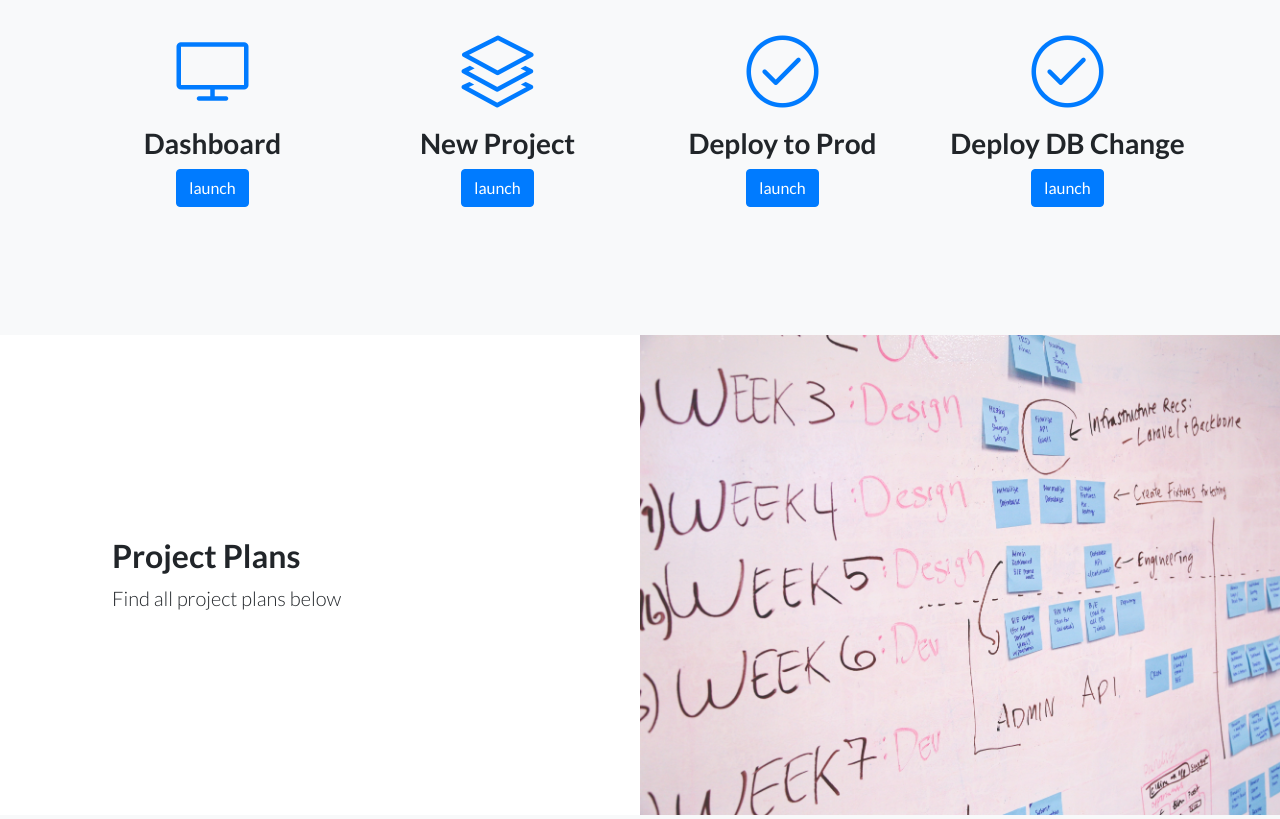
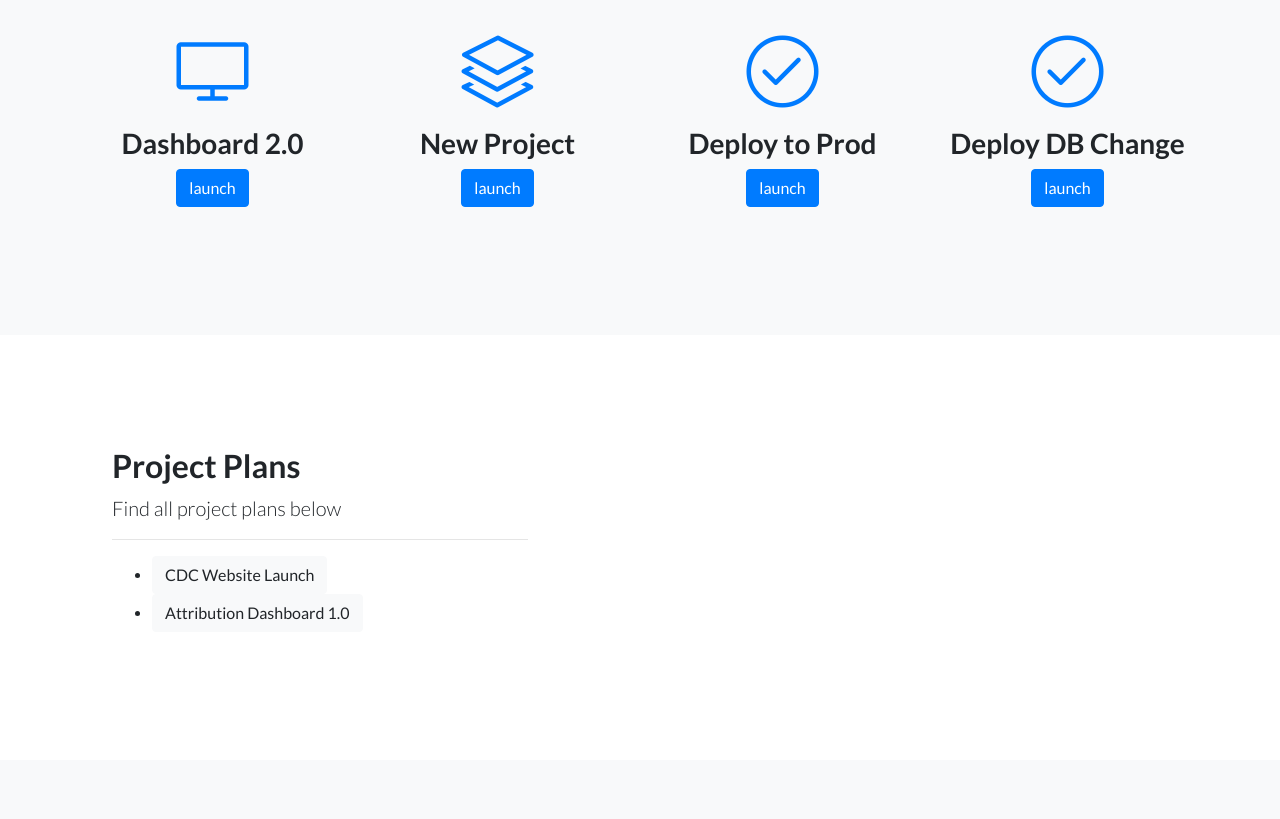
Before and after one commit to robgarcia-dev/client-project-dashboard, a website: page index.html in a window 1280 px wide. Shown: the part 700-1519 px from the top of the page. Drawn offline with Linux system fonts and the light colour scheme.

Commit message:
Dashboard 2.0 Enhancements
1. Updated dashboard to the new dashboard
2. Updated the bg-masthead to homize logo
3. Removed image from project plan list

```diff
--- a/index.html
+++ b/index.html
@@ -20,6 +20,8 @@
 
   <!-- Custom styles for this template -->
   <link href="css/landing-page.min.css" rel="stylesheet">
+  <!-- favicon -->
+  <link rel='shortcut icon' type='image/x-icon' href='img/favicon.ico' />
 
 </head>
 
@@ -42,16 +44,6 @@
           <h1 class="mb-5">Welcome to the home for all things project related</h1>
         </div>
         <div class="col-md-10 col-lg-8 col-xl-7 mx-auto">
-          <!-- <form>
-            <div class="form-row">
-              <div class="col-12 col-md-9 mb-2 mb-md-0">
-                <input type="email" class="form-control form-control-lg" placeholder="Enter your email...">
-              </div>
-              <div class="col-12 col-md-3">
-                <button type="submit" class="btn btn-block btn-lg btn-primary">Sign up!</button>
-              </div>
-            </div>
-          </form> -->
         </div>
       </div>
     </div>
@@ -61,14 +53,26 @@
   <section class="features-icons bg-light text-center">
     <div class="container">
       <div class="row">
-        <!-- column 1 dashboard -->
-        <div class="col-md-3">
+
+        <!-- Old dashboard - DO NOT USE -->
+        <!-- <div class="col-md-3">
           <div class="features-icons-item mx-auto mb-5 mb-lg-0 mb-lg-3">
             <div class="features-icons-icon d-flex">
               <i class="icon-screen-desktop m-auto text-primary"></i>
             </div>
             <h3>Dashboard</h3>
             <p class="lead mb-0"><a class="btn btn-primary" href="https://datastudio.google.com/open/1m7diOvs0VilvOSSHXjgLOJa8b3kQsC1B" role="button" target="_blank">launch</a></p>
+          </div>
+        </div> -->
+
+        <!-- column 1 dashboard 2.0 -->
+        <div class="col-md-3">
+          <div class="features-icons-item mx-auto mb-5 mb-lg-0 mb-lg-3">
+            <div class="features-icons-icon d-flex">
+              <i class="icon-screen-desktop m-auto text-primary"></i>
+            </div>
+            <h3>Dashboard 2.0</h3>
+            <p class="lead mb-0"><a class="btn btn-primary" href="https://datastudio.google.com/open/1mlopXr-UNVB7-c6-ptQ9IkICL2fLZ3L1" role="button" target="_blank">launch</a></p>
           </div>
         </div>
 
@@ -108,17 +112,22 @@
     </div>
   </section>
 
-  <!-- Image Showcases -->
   <section class="showcase">
     <div class="container-fluid p-0">
 
       <!-- section 1 -->
       <div class="row no-gutters">
-        <div class="col-lg-6 order-lg-2 text-white showcase-img" style="background-image: url('img/background-img1.jpg');"></div>
+        <!-- <div class="col-lg-6 order-lg-2 text-white showcase-img" style="background-image: url('img/background-img1.jpg');"></div> -->
         <div class="col-lg-6 order-lg-1 my-auto showcase-text">
           <h2>Project Plans</h2>
           <p class="lead mb-0">Find all project plans below</p>
-        </div>
+          <hr>
+          <ul>
+            <li>  <p class="lead mb-0"><a class="btn btn-light" href="https://datastudio.google.com/open/1mlopXr-UNVB7-c6-ptQ9IkICL2fLZ3L1" role="button" target="_blank">CDC Website Launch</a></p></li>
+            <li><p class="lead mb-0"><a class="btn btn-light" href="https://datastudio.google.com/open/1mlopXr-UNVB7-c6-ptQ9IkICL2fLZ3L1" role="button" target="_blank">Attribution Dashboard 1.0</a></p></li>
+          </ul>
+          <!-- <p class="lead mb-0"><a class="btn btn-primary" href="https://datastudio.google.com/open/1mlopXr-UNVB7-c6-ptQ9IkICL2fLZ3L1" role="button" target="_blank">CDC Website Launch</a></p>
+          <p class="lead mb-0"><a class="btn btn-primary" href="https://datastudio.google.com/open/1mlopXr-UNVB7-c6-ptQ9IkICL2fLZ3L1" role="button" target="_blank">Attribution Dashboard 1.0</a></p> -->
         </div>
 
         <!-- section 2 -->
@@ -146,10 +155,12 @@
           <h2>Deploy DB change</h2>
           <p class="lead mb-0">talk about the deploy db change</p>
         </div>
+      </div>
     </div> -->
 
-    </div>
   </section>
+
+
 
   <!-- Testimonials -->
   <!-- <section class="testimonials text-center bg-light">
```
Also changed, not shown: img/bg-masthead.jpg, img/bg-masthead2.jpg (added), img/bg-masthead3.jpg (added), img/favicon.ico (added). Lines whose indentation alone changed are shown as unchanged.
